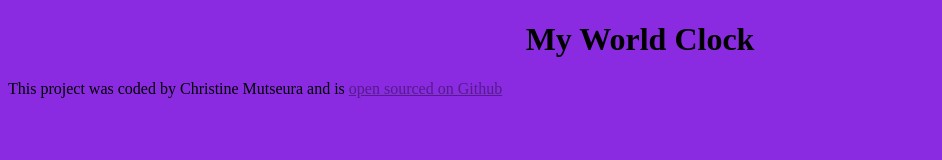
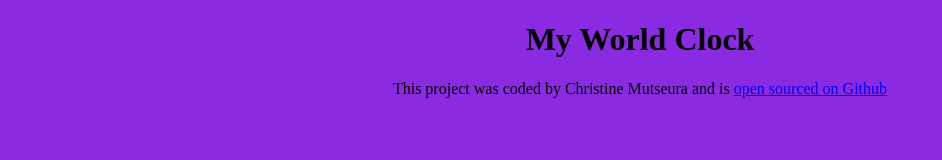
Before and after one commit to ChrissieMutt/My-World-Clock-Christine-Mutseura, a plain HTML site: page index.html in a window 1280 px wide. Shown: the whole page, without its empty margins (0-942 px from the left). Drawn offline with Linux system fonts and the light colour scheme.

Commit message:
updated styling

```diff
--- a/index.html
+++ b/index.html
@@ -9,7 +9,7 @@
 </head>
 <body>
     <h1>My World Clock </h1>
-    <footer>This project was coded by Christine Mutseura and is <a href="">open sourced on Github</a>
+    <footer>This project was coded by Christine Mutseura and is <a href="https://github.com/ChrissieMutt/My-World-Clock-Christine-Mutseura" target="_blank">open sourced on Github</a>
     </footer>
 
     <script src="javascript/index.js">
--- a/src/style.css
+++ b/src/style.css
@@ -4,3 +4,6 @@ body{
 h1{
     text-align: center;
 }
+footer{
+    text-align: center;
+}
```
